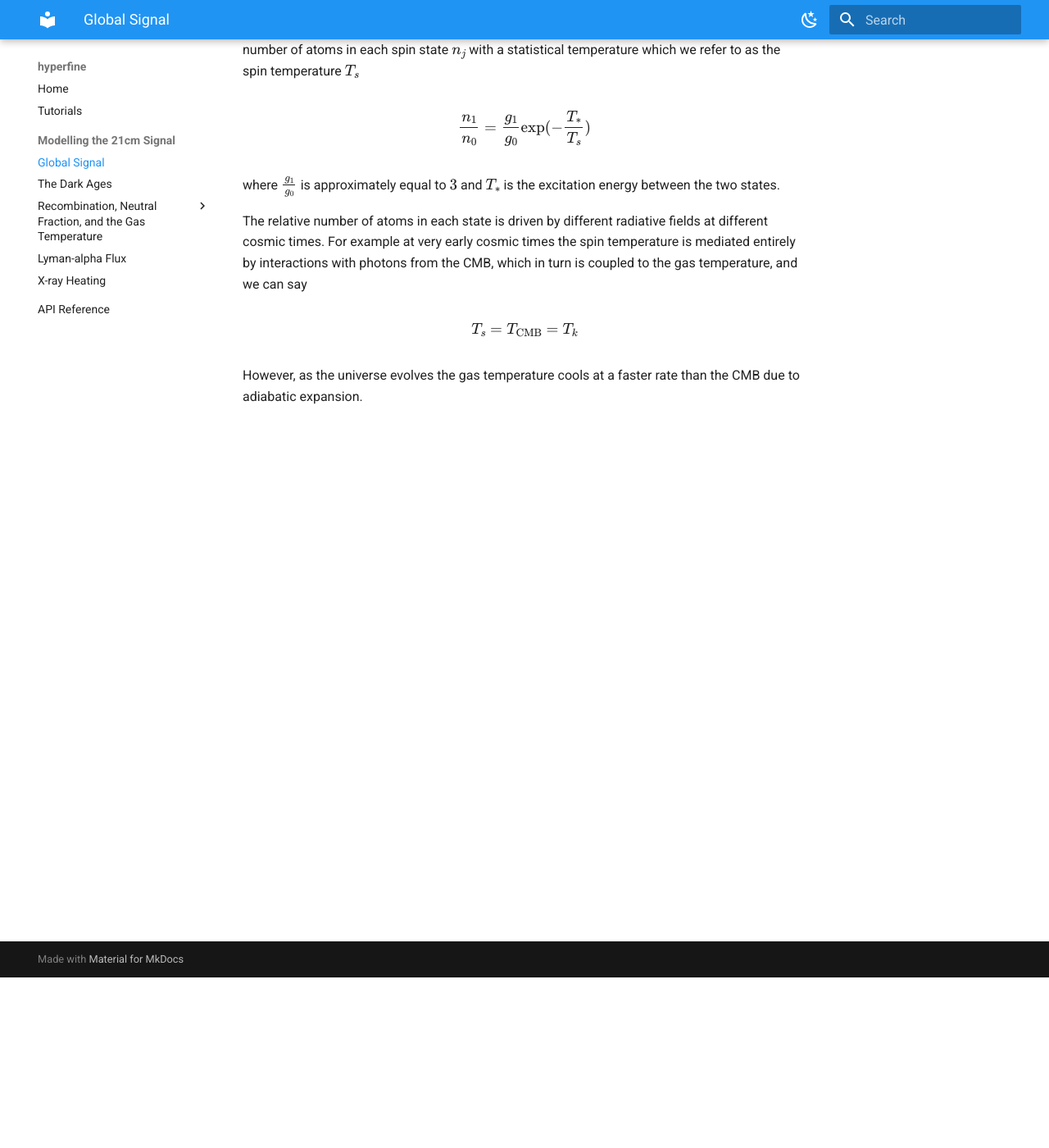
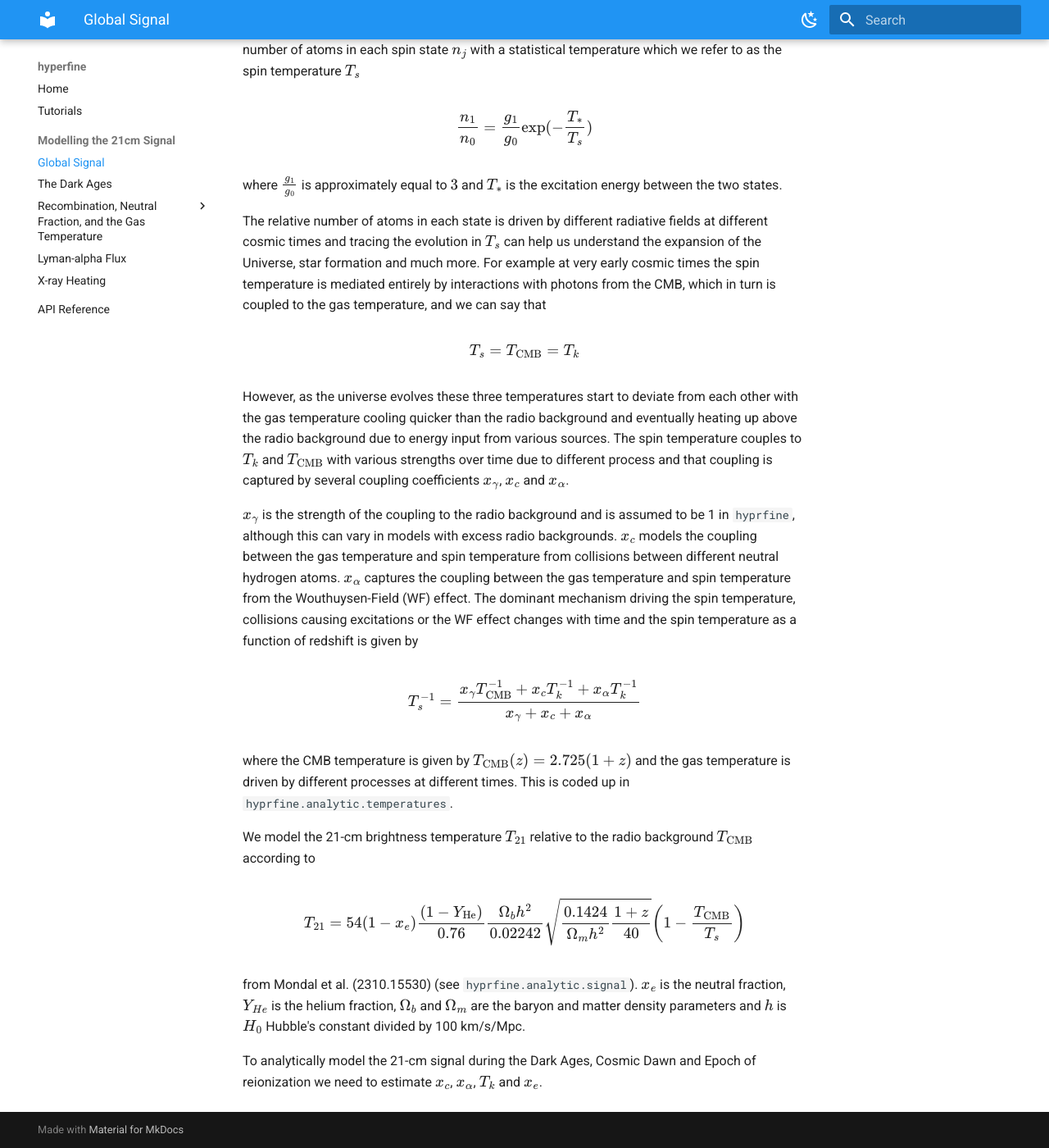
Before and after one commit to htjb/hyprfine, an MkDocs documentation site: the page built from docs/modelling/intro.md, in a window 1280 px wide and 1400 px high, scrolled down 208 px. Shown: the whole window at 82% size. Built offline with MkDocs 1.6.1 and Material for MkDocs 9.7.7, drawn with Linux system fonts in a browser that asks for light colours.

```diff
--- a/docs/modelling/intro.md
+++ b/docs/modelling/intro.md
@@ -4,8 +4,23 @@ $$\frac{n_1}{n_0} = \frac{g_1}{g_0} \exp(- \frac{T_*}{T_s})$$
 
 where $\frac{g_1}{g_0}$ is approximately equal to $3$ and $T_*$ is the excitation energy between the two states.
 
-The relative number of atoms in each state is driven by different radiative fields at different cosmic times. For example at very early cosmic times the spin temperature is mediated entirely by interactions with photons from the CMB, which in turn is coupled to the gas temperature, and we can say
+The relative number of atoms in each state is driven by different radiative fields at different cosmic times and tracing the evolution in $T_s$ can help us understand the expansion of the Universe, star formation and much more. For example at very early cosmic times the spin temperature is mediated entirely by interactions with photons from the CMB, which in turn is coupled to the gas temperature, and we can say that
 
 $$T_s = T_{\rm CMB} = T_k$$
 
-However, as the universe evolves the gas temperature cools at a faster rate than the CMB due to adiabatic expansion.
+However, as the universe evolves these three temperatures start to deviate from each other with the gas temperature cooling quicker than the radio background and eventually heating up above the radio background due to energy input from various sources. The spin temperature couples to $T_k$ and $T_{\rm CMB}$ with various strengths over time due to different process and that coupling is captured by several coupling coefficients $x_\gamma$, $x_c$ and $x_\alpha$.
+
+$x_\gamma$ is the strength of the coupling to the radio background and is assumed to be 1 in `hyprfine`, although this can vary in models with excess radio backgrounds. $x_c$ models the coupling between the gas temperature and spin temperature from collisions between different neutral hydrogen atoms. $x_\alpha$ captures the coupling between the gas temperature and spin temperature from the Wouthuysen-Field (WF) effect. The dominant mechanism driving the spin temperature, collisions causing excitations or the WF effect changes with time and the spin temperature as a function of redshift is given by
+
+$$T_s^{-1} = \frac{x_\gamma T_{\rm CMB}^{-1} + x_c T_k^{-1} + x_{\alpha} T_k^{-1}}{x_\gamma + x_c + x_\alpha}$$
+
+where the CMB temperature is given by $T_{\rm CMB}(z) = 2.725 (1 + z)$ and the gas temperature is driven by different processes at different times. This is coded up in `hyprfine.analytic.temperatures`.
+
+
+We model the 21-cm brightness temperature $T_{21}$ relative to the radio background $T_{\rm CMB}$ according to
+
+$$T_{21} = 54 (1 - x_e) \frac{(1 - Y_{\rm He})}{0.76} \frac{\Omega_b h^2}{0.02242} \sqrt{\frac{0.1424}{\Omega_m h^2}\frac{1+z}{40}}\bigg(1 - \frac{T_{\rm CMB}}{T_s}\bigg)$$
+
+from Mondal et al. (2310.15530) (see `hyprfine.analytic.signal`). $x_e$ is the neutral fraction, $Y_{He}$ is the helium fraction, $\Omega_b$ and $\Omega_m$ are the baryon and matter density parameters and $h$ is $H_0$ Hubble's constant divided by 100 km/s/Mpc.
+
+To analytically model the 21-cm signal during the Dark Ages, Cosmic Dawn and Epoch of reionization we need to estimate $x_c$, $x_\alpha$, $T_k$ and $x_e$.
```
Also changed, not shown: README.md (+53 -6 lines).
